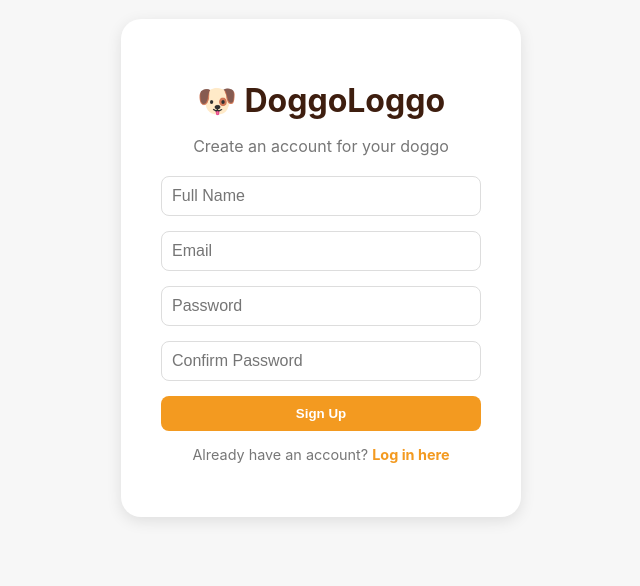
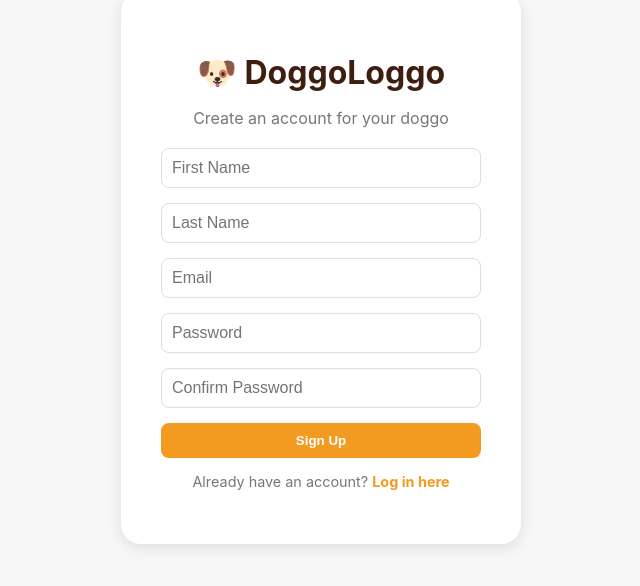
Before and after one commit to wilju249/doggologgo, a React (Vite) app: page /signup in a window 1280 px wide. Shown: the part 132-718 px from the top of the page, without its empty margins (319-959 px from the left). Built offline with nearby package versions, Linux system fonts and the light colour scheme; no server answers.

Commit message:
Update SignUp to capture first and last name separately

```diff
--- a/src/pages/Dashboard.jsx
+++ b/src/pages/Dashboard.jsx
@@ -27,10 +27,11 @@ export default function Dashboard() {
 
         setUser(currentUser);
 
-        // Get first name from user metadata
-        const userFirstName =
-          currentUser.user_metadata?.first_name || currentUser.email?.split("@")[0] || "User";
-        setFirstName(userFirstName);
+        // Get first and last name from user metadata
+        const first = currentUser.user_metadata?.first_name || "";
+        const last = currentUser.user_metadata?.last_name || "";
+        const displayName = `${first} ${last}`.trim() || currentUser.email?.split("@")[0] || "User";
+        setFirstName(displayName);
 
         // Fetch dogs for this user
         const { data, error } = await supabase
--- a/src/pages/SignUp.jsx
+++ b/src/pages/SignUp.jsx
@@ -3,7 +3,8 @@ import { useNavigate } from "react-router-dom";
 import { supabase } from "../lib/supabaseClient";
 
 export default function SignUp() {
-  const [name, setName] = useState("");
+  const [firstName, setFirstName] = useState("");
+  const [lastName, setLastName] = useState("");
   const [email, setEmail] = useState("");
   const [password, setPassword] = useState("");
   const [confirmPassword, setConfirmPassword] = useState("");
@@ -41,7 +42,8 @@ export default function SignUp() {
         password,
         options: {
           data: {
-            first_name: name,
+            first_name: firstName,
+            last_name: lastName,
           },
         },
       });
@@ -69,9 +71,16 @@ export default function SignUp() {
         <form onSubmit={handleSignUp} style={styles.form}>
           <input
             type="text"
-            placeholder="Full Name"
-            value={name}
-            onChange={(e) => setName(e.target.value)}
+            placeholder="First Name"
+            value={firstName}
+            onChange={(e) => setFirstName(e.target.value)}
+            style={styles.input}
+          />
+          <input
+            type="text"
+            placeholder="Last Name"
+            value={lastName}
+            onChange={(e) => setLastName(e.target.value)}
             style={styles.input}
           />
           <input
```
Also changed, not shown: 1 other file (tests, documents, lock files or other folders).
